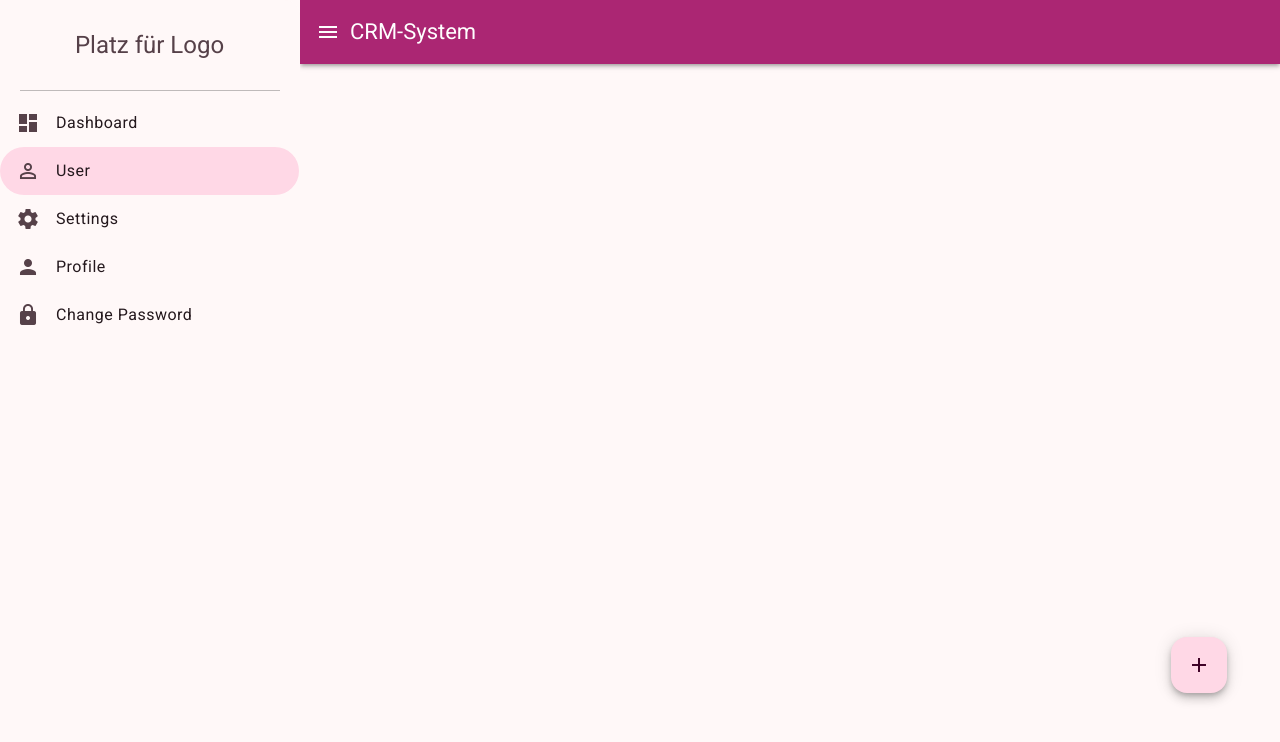
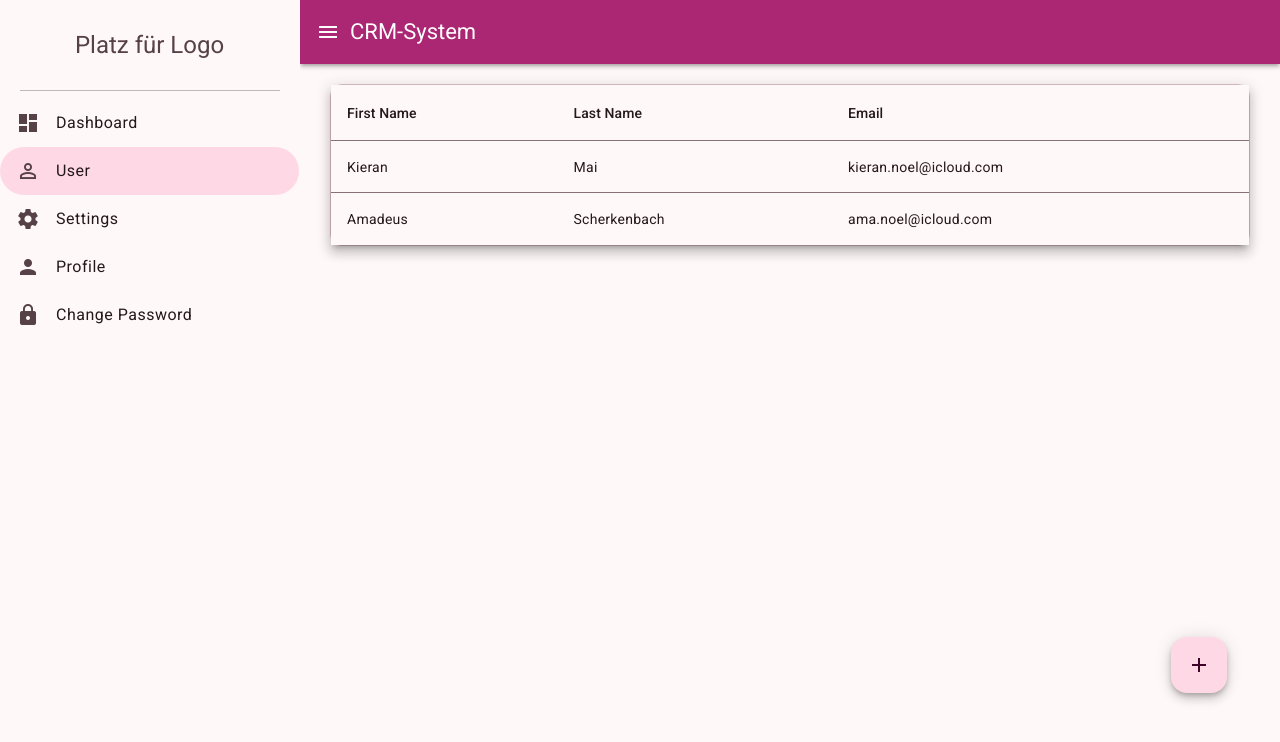
Before and after one commit to NoelKi/CRM-System, an Angular app: page /user in a window 1280 px wide. Shown: the top 742 px of the page. Built offline with nearby package versions, Linux system fonts and the light colour scheme.

Commit message:
pre lunch

```diff
--- a/src/app/app.component.html
+++ b/src/app/app.component.html
@@ -35,7 +35,8 @@
       </mat-toolbar-row>
       <router-outlet />
     </mat-toolbar>
-
-    <router-outlet></router-outlet>
+    <div class="router-container">
+      <router-outlet></router-outlet>
+    </div>
   </mat-drawer-content>
 </mat-drawer-container>
--- a/src/app/app.component.scss
+++ b/src/app/app.component.scss
@@ -21,3 +21,7 @@
   font-size: 24px;
   margin: 0 auto;
 }
+
+.router-container {
+  padding: 20px 30px;
+}
--- a/src/app/dialog-add-user/dialog-add-user.component.ts
+++ b/src/app/dialog-add-user/dialog-add-user.component.ts
@@ -69,8 +69,8 @@ export class DialogAddUserComponent {
     this.loading = true;
     // this.splitStreetAndHouseNumber();
     this._userService.addUser(this.user);
-    console.log(this.user);
-
-    this._userService.deleteUser(this.user);
+    setTimeout(() => {
+      this.dialogRef.close();
+    }, 2000);
   }
 }
--- a/src/app/services/user.service.ts
+++ b/src/app/services/user.service.ts
@@ -1,4 +1,4 @@
-import { Injectable } from '@angular/core';
+import { Injectable, signal } from '@angular/core';
 import { User } from '../../models/user.model';
 import { users } from '../../fake-db/user.data';
 
@@ -7,19 +7,22 @@ import { users } from '../../fake-db/user.data';
 })
 
 export class UserService {
-  users: User[] = users;
+  users = signal(users);
 
   constructor() {
   }
 
   addUser(user: User) {
-    this.users.push(user);
-    console.log(this.users);
+    // this.users().push(user);
+    const users = this.users();
+    users.push(user);
+    this.users.set(users);
+    // console.log(this.users);
   }
 
   deleteUser(user: User) {
-    this.users.splice(
-      this.users.indexOf(user), 1
+    this.users().splice(
+      this.users().indexOf(user), 1
     )
   }
 }
--- a/src/app/user/user.component.html
+++ b/src/app/user/user.component.html
@@ -1,3 +1,29 @@
+<mat-card appearance="outlined">
+  <table mat-table [dataSource]="dataSource()" class="mat-elevation-z8">
+
+            <!-- email Column -->
+            <ng-container matColumnDef="lastName">
+              <th mat-header-cell *matHeaderCellDef> Last Name </th>
+              <td mat-cell *matCellDef="let element"> {{ element.lastName }} </td>
+            </ng-container>
+
+    <!-- Name Column -->
+    <ng-container matColumnDef="name">
+      <th mat-header-cell *matHeaderCellDef> First Name </th>
+      <td mat-cell *matCellDef="let element"> {{ element.firstName }} </td>
+    </ng-container>
+
+    <!-- email Column -->
+    <ng-container matColumnDef="email">
+      <th mat-header-cell *matHeaderCellDef> Email </th>
+      <td mat-cell *matCellDef="let element"> {{ element.email }} </td>
+    </ng-container>
+
+    <tr mat-header-row *matHeaderRowDef="displayedColumns"></tr>
+    <tr mat-row *matRowDef="let row; columns: displayedColumns;"></tr>
+  </table>
+</mat-card>
+
 <button mat-fab class="add-user-btn" matTooltip="Add User" (click)="openDialog()">
   <mat-icon>add</mat-icon>
 </button>
--- a/src/app/user/user.component.scss
+++ b/src/app/user/user.component.scss
@@ -14,3 +14,7 @@
   right: 4em;
   bottom: 8em;
 }
+
+table {
+  width: 100%;
+}
--- a/src/app/user/user.component.ts
+++ b/src/app/user/user.component.ts
@@ -1,15 +1,19 @@
-import { Component, inject } from '@angular/core';
+import { Component, effect, inject } from '@angular/core';
 import { MatButton, MatButtonModule } from '@angular/material/button';
 import { MatDialog } from '@angular/material/dialog';
 import { MatIcon } from '@angular/material/icon';
 import { MatTooltipModule, TooltipPosition } from '@angular/material/tooltip';
 import { User } from '../../models/user.model';
 import { DialogAddUserComponent } from '../dialog-add-user/dialog-add-user.component';
+import { MatCardModule } from '@angular/material/card';
+import { users } from '../../fake-db/user.data';
+import { MatTableModule } from '@angular/material/table';
+import { UserService } from '../services/user.service';
 
 @Component({
   selector: 'app-user',
   standalone: true,
-  imports: [MatButton, MatIcon, MatButtonModule, MatTooltipModule],
+  imports: [MatButton, MatIcon, MatButtonModule, MatTooltipModule, MatCardModule, MatTableModule],
   templateUrl: './user.component.html',
   styleUrl: './user.component.scss'
 })
@@ -18,8 +22,17 @@ export class UserComponent {
 
   dialog = inject(MatDialog);
   user = new User();
+  private _userService = inject(UserService);
+  dataSource = this._userService.users;
+  constructor() {
+    effect(() => {
+      console.log(this._userService.users());
 
-  constructor() {}
+    }) ;
+
+  }
+
+  displayedColumns: string[] = ['name', 'lastName','email'];
 
   openDialog() {
     this.dialog.open(DialogAddUserComponent, {
```
